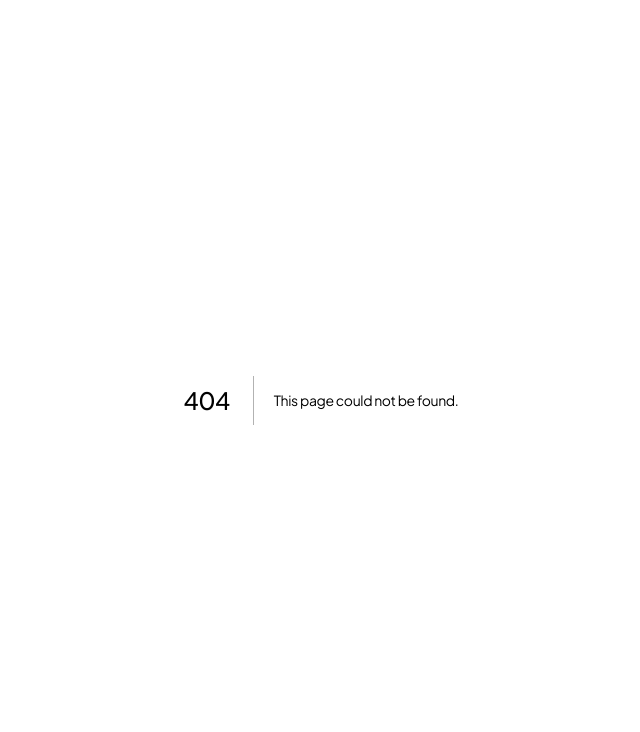
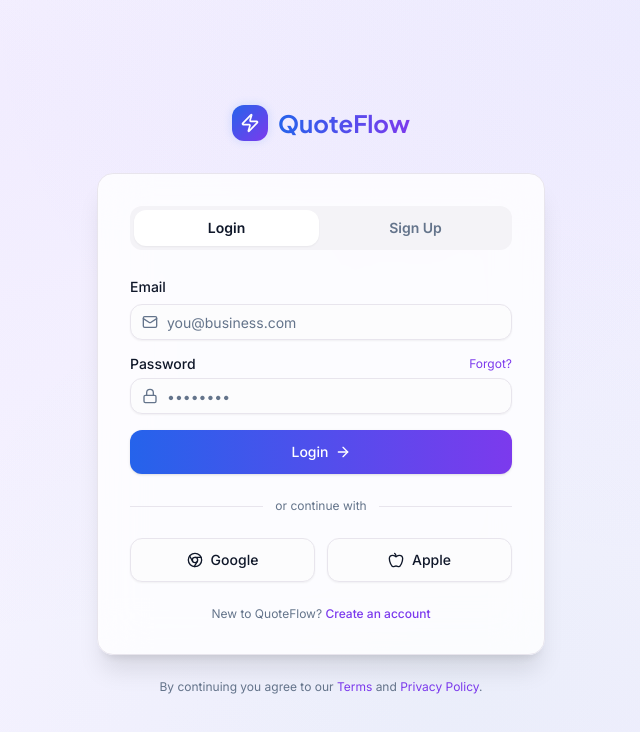
Before and after one commit to ofclsumit/free-invoice-tools, a Next.js app: page /auth in a window 1280 px wide. Before the commit this address had no page. Shown: the top 732 px of the page, without its empty margins (319-959 px from the left). Built offline with nearby package versions, Linux system fonts and the light colour scheme.

Commit message:
Add category nav headings, remove Get Started + hero badge, new /auth page with tabs, fix light mode across landing

```diff
--- /dev/null
+++ b/src/app/auth/page.tsx
@@ -0,0 +1,15 @@
+import { Suspense } from "react"
+import { AuthForm } from "@/components/auth/auth-form"
+
+export const metadata = {
+  title: "Login or Sign Up",
+  description: "Login or create your free QuoteFlow account to manage business documents.",
+}
+
+export default function AuthPage() {
+  return (
+    <Suspense fallback={null}>
+      <AuthForm />
+    </Suspense>
+  )
+}
--- a/src/app/globals.css
+++ b/src/app/globals.css
@@ -239,10 +239,10 @@
     display: flex;
     flex-direction: column;
     text-decoration: none;
-    background: rgba(255, 255, 255, 0.06);
+    background: rgba(255, 255, 255, 0.55);
     border-radius: 1.1rem;
     overflow: hidden;
-    box-shadow: 0 0 0 1px rgba(255,255,255,.12), 0 4px 16px rgba(0,0,0,.18);
+    box-shadow: 0 0 0 1px rgba(15,23,42,0.06), 0 4px 16px rgba(15,23,42,0.06);
     transition: transform .3s cubic-bezier(.175,.885,.32,2.2), box-shadow .25s ease;
   }
 
@@ -355,6 +355,7 @@
 
   /* Dark mode overrides for cards */
   .dark .tool-card, .dark .related-card {
+    background: rgba(255, 255, 255, 0.04);
     box-shadow: 0 0 0 1px rgba(255,255,255,.1), 0 4px 16px rgba(0,0,0,.35);
   }
 
--- a/src/app/page.tsx
+++ b/src/app/page.tsx
@@ -32,6 +32,10 @@
 
       <style dangerouslySetInnerHTML={{ __html: `
         .home-bg {
+          background: linear-gradient(180deg,#fbfaff 0%,#f5f1ff 28%,#efe9ff 60%,#e9e2ff 100%);
+          color: #1e1b4b;
+        }
+        .dark .home-bg {
           background: linear-gradient(180deg,#05010C 0%,#0B0618 22%,#140A2E 55%,#1A1045 100%);
           color: #ECE9F5;
         }
--- /dev/null
+++ b/src/components/auth/auth-form.tsx
@@ -0,0 +1,145 @@
+"use client"
+
+import { useState } from "react"
+import Link from "next/link"
+import { useSearchParams } from "next/navigation"
+import { Zap, Mail, Lock, User, ArrowRight, Chrome, Apple } from "lucide-react"
+import { Button } from "@/components/ui/button"
+import { Input } from "@/components/ui/input"
+import { Label } from "@/components/ui/label"
+
+type Tab = "login" | "signup"
+
+export function AuthForm() {
+  const searchParams = useSearchParams()
+  const initial = searchParams.get("tab") === "signup" ? "signup" : "login"
+  const [tab, setTab] = useState<Tab>(initial)
+
+  return (
+    <div className="min-h-screen w-full flex flex-col items-center justify-center px-4 py-16 bg-mesh">
+      <Link href="/" className="flex items-center gap-2.5 font-display font-bold text-2xl mb-8">
+        <div className="flex h-9 w-9 items-center justify-center rounded-xl bg-gradient-to-br from-blue-600 to-violet-600 shadow-glow-sm">
+          <Zap className="h-5 w-5 text-white" />
+        </div>
+        <span className="bg-gradient-to-r from-blue-600 to-violet-600 bg-clip-text text-transparent">
+          QuoteFlow
+        </span>
+      </Link>
+
+      <div className="w-full max-w-md rounded-2xl border border-border bg-card/80 backdrop-blur-xl shadow-xl p-6 sm:p-8">
+        {/* Tabs */}
+        <div className="grid grid-cols-2 gap-1 p-1 rounded-xl bg-secondary mb-6">
+          <button
+            onClick={() => setTab("login")}
+            className={`py-2 text-sm font-semibold rounded-lg transition-all ${
+              tab === "login"
+                ? "bg-card text-foreground shadow-sm"
+                : "text-muted-foreground hover:text-foreground"
+            }`}
+          >
+            Login
+          </button>
+          <button
+            onClick={() => setTab("signup")}
+            className={`py-2 text-sm font-semibold rounded-lg transition-all ${
+              tab === "signup"
+                ? "bg-card text-foreground shadow-sm"
+                : "text-muted-foreground hover:text-foreground"
+            }`}
+          >
+            Sign Up
+          </button>
+        </div>
+
+        {tab === "login" ? (
+          <div className="space-y-4">
+            <div className="space-y-1.5">
+              <Label htmlFor="email">Email</Label>
+              <div className="relative">
+                <Mail className="absolute left-3 top-1/2 -translate-y-1/2 h-4 w-4 text-muted-foreground" />
+                <Input id="email" type="email" placeholder="you@business.com" className="pl-9" />
+              </div>
+            </div>
+            <div className="space-y-1.5">
+              <div className="flex items-center justify-between">
+                <Label htmlFor="password">Password</Label>
+                <button className="text-xs text-primary hover:underline">Forgot?</button>
+              </div>
+              <div className="relative">
+                <Lock className="absolute left-3 top-1/2 -translate-y-1/2 h-4 w-4 text-muted-foreground" />
+                <Input id="password" type="password" placeholder="••••••••" className="pl-9" />
+              </div>
+            </div>
+            <Button className="w-full h-11 bg-gradient-to-r from-blue-600 to-violet-600 hover:from-blue-700 hover:to-violet-700 text-white gap-1.5">
+              Login
+              <ArrowRight className="h-4 w-4" />
+            </Button>
+          </div>
+        ) : (
+          <div className="space-y-4">
+            <div className="space-y-1.5">
+              <Label htmlFor="name">Full Name</Label>
+              <div className="relative">
+                <User className="absolute left-3 top-1/2 -translate-y-1/2 h-4 w-4 text-muted-foreground" />
+                <Input id="name" placeholder="Your name" className="pl-9" />
+              </div>
+            </div>
+            <div className="space-y-1.5">
+              <Label htmlFor="signup-email">Email</Label>
+              <div className="relative">
+                <Mail className="absolute left-3 top-1/2 -translate-y-1/2 h-4 w-4 text-muted-foreground" />
+                <Input id="signup-email" type="email" placeholder="you@business.com" className="pl-9" />
+              </div>
+            </div>
+            <div className="space-y-1.5">
+              <Label htmlFor="signup-password">Password</Label>
+              <div className="relative">
+                <Lock className="absolute left-3 top-1/2 -translate-y-1/2 h-4 w-4 text-muted-foreground" />
+                <Input id="signup-password" type="password" placeholder="Create a password" className="pl-9" />
+              </div>
+            </div>
+            <Button className="w-full h-11 bg-gradient-to-r from-blue-600 to-violet-600 hover:from-blue-700 hover:to-violet-700 text-white gap-1.5">
+              Create Account
+              <ArrowRight className="h-4 w-4" />
+            </Button>
+          </div>
+        )}
+
+        {/* Divider */}
+        <div className="flex items-center gap-3 my-6">
+          <div className="h-px flex-1 bg-border" />
+          <span className="text-xs text-muted-foreground">or continue with</span>
+          <div className="h-px flex-1 bg-border" />
+        </div>
+
+        {/* Social options */}
+        <div className="grid grid-cols-2 gap-3">
+          <Button variant="outline" className="h-11 gap-2">
+            <Chrome className="h-4 w-4" />
+            Google
+          </Button>
+          <Button variant="outline" className="h-11 gap-2">
+            <Apple className="h-4 w-4" />
+            Apple
+          </Button>
+        </div>
+
+        <p className="mt-6 text-center text-xs text-muted-foreground">
+          {tab === "login" ? "New to QuoteFlow? " : "Already have an account? "}
+          <button
+            onClick={() => setTab(tab === "login" ? "signup" : "login")}
+            className="text-primary font-medium hover:underline"
+          >
+            {tab === "login" ? "Create an account" : "Login"}
+          </button>
+        </p>
+      </div>
+
+      <p className="mt-6 text-xs text-muted-foreground">
+        By continuing you agree to our{" "}
+        <Link href="/terms" className="text-primary hover:underline">Terms</Link> and{" "}
+        <Link href="/privacy" className="text-primary hover:underline">Privacy Policy</Link>.
+      </p>
+    </div>
+  )
+}
--- a/src/components/landing/hero-section.tsx
+++ b/src/components/landing/hero-section.tsx
@@ -47,14 +47,15 @@
           padding-top: 8.5rem;
           padding-bottom: 6rem;
           background: transparent;
-          color: #ECE9F5;
+          color: var(--foreground);
           position: relative;
           z-index: 30;
         }
+        .dark .hero-root { color: #ECE9F5; }
         @media (max-width: 1023px) { .hero-root { min-height: 75vh; } }
         @media (max-width: 639px) { .hero-root { min-height: auto; padding-bottom: 5rem; } }
 
-        .hero-radial {
+        .dark .hero-radial {
           position: absolute;
           top: 8%;
           left: 50%;
@@ -72,14 +73,14 @@
           50% { opacity: 1; transform: translateX(-50%) scale(1.06); }
         }
 
-        .hero-vignette {
+        .dark .hero-vignette {
           position: absolute;
           inset: 0;
           pointer-events: none;
           background: radial-gradient(120% 80% at 50% 12%, rgba(0,0,0,0.5) 0%, rgba(0,0,0,0) 55%);
         }
 
-        .hero-particle {
+        .dark .hero-particle {
           position: absolute;
           border-radius: 9999px;
           background: rgba(196,181,253,0.9);
@@ -122,61 +123,88 @@
           width: 100%;
           padding: .85rem 1rem;
           border-radius: 9999px;
-          background: rgba(255,255,255,0.05);
-          border: 1px solid rgba(255,255,255,0.14);
+          background: rgba(255,255,255,0.85);
+          border: 1px solid rgba(15,23,42,0.12);
           backdrop-filter: blur(14px);
           -webkit-backdrop-filter: blur(14px);
-          box-shadow: 0 10px 40px -12px rgba(124,58,237,0.4);
+          box-shadow: 0 10px 40px -12px rgba(124,58,237,0.25);
           transition: border-color .2s ease, box-shadow .2s ease;
         }
         .hero-search-box:focus-within {
-          border-color: rgba(167,139,250,0.6);
-          box-shadow: 0 0 0 4px rgba(139,92,246,0.18), 0 10px 40px -12px rgba(124,58,237,0.5);
+          border-color: rgba(139,92,246,0.6);
+          box-shadow: 0 0 0 4px rgba(139,92,246,0.14), 0 10px 40px -12px rgba(124,58,237,0.35);
         }
-        .hero-search-box svg.search-ico { color: rgba(196,181,253,0.8); flex-shrink: 0; }
+        .hero-search-box svg.search-ico { color: rgba(99,102,241,0.8); flex-shrink: 0; }
         .hero-search-input {
           flex: 1; background: transparent; border: none; outline: none;
-          color: #fff; font-size: .98rem;
+          color: #0f172a; font-size: .98rem;
         }
-        .hero-search-input::placeholder { color: rgba(196,181,253,0.55); }
+        .hero-search-input::placeholder { color: rgba(71,85,105,0.6); }
 
         .hero-search-clear {
           display: flex; align-items: center; justify-content: center;
           width: 28px; height: 28px; border-radius: 9999px; flex-shrink: 0;
-          color: rgba(196,181,253,0.7); transition: background .2s ease, color .2s ease;
+          color: rgba(71,85,105,0.7); transition: background .2s ease, color .2s ease;
         }
-        .hero-search-clear:hover { background: rgba(255,255,255,0.08); color: #fff; }
+        .hero-search-clear:hover { background: rgba(15,23,42,0.06); color: #0f172a; }
 
         .hero-search-results {
           position: absolute; top: calc(100% + .6rem); left: 0; right: 0;
-          background: rgba(10,6,24,0.98);
-          border: 1px solid rgba(167,139,250,0.28);
+          background: rgba(255,255,255,0.98);
+          border: 1px solid rgba(15,23,42,0.1);
           border-radius: 1.1rem;
           backdrop-filter: blur(18px);
           -webkit-backdrop-filter: blur(18px);
-          box-shadow: 0 24px 60px -12px rgba(0,0,0,0.75), 0 0 0 1px rgba(139,92,246,0.12);
+          box-shadow: 0 24px 60px -12px rgba(0,0,0,0.25), 0 0 0 1px rgba(139,92,246,0.12);
           overflow: hidden; z-index: 40;
           max-height: 360px; overflow-y: auto;
         }
         .hero-result-item {
           display: flex; align-items: center; gap: .75rem;
           padding: .8rem 1rem; text-align: left; width: 100%;
-          color: #ECE9F5; text-decoration: none;
-          border-bottom: 1px solid rgba(255,255,255,0.05);
+          color: #1e1b4b; text-decoration: none;
+          border-bottom: 1px solid rgba(15,23,42,0.06);
           transition: background .15s ease;
         }
         .hero-result-item:last-child { border-bottom: none; }
-        .hero-result-item:hover { background: rgba(139,92,246,0.16); }
+        .hero-result-item:hover { background: rgba(139,92,246,0.1); }
         .hero-result-ico {
           width: 34px; height: 34px; border-radius: .7rem; flex-shrink: 0;
           display: flex; align-items: center; justify-content: center;
-          background: rgba(139,92,246,0.18); color: #c4b5fd;
+          background: rgba(139,92,246,0.14); color: #7c3aed;
         }
         .hero-result-ico svg { width: 17px; height: 17px; }
         .hero-result-title { font-size: .9rem; font-weight: 600; }
-        .hero-result-cat { font-size: .72rem; color: rgba(196,181,253,0.6); }
-        .hero-result-arrow { margin-left: auto; color: rgba(196,181,253,0.5); }
-        .hero-result-empty { padding: 1.25rem 1rem; text-align: center; color: rgba(196,181,253,0.6); font-size: .85rem; }
+        .hero-result-cat { font-size: .72rem; color: rgba(71,85,105,0.7); }
+        .hero-result-arrow { margin-left: auto; color: rgba(99,102,241,0.5); }
+        .hero-result-empty { padding: 1.25rem 1rem; text-align: center; color: rgba(71,85,105,0.7); font-size: .85rem; }
+
+        /* Dark search bar */
+        .dark .hero-search-box {
+          background: rgba(13,8,30,0.6);
+          border: 1px solid rgba(255,255,255,0.14);
+          box-shadow: 0 10px 40px -12px rgba(124,58,237,0.4);
+        }
+        .dark .hero-search-box:focus-within {
+          border-color: rgba(167,139,250,0.6);
+          box-shadow: 0 0 0 4px rgba(139,92,246,0.18), 0 10px 40px -12px rgba(124,58,237,0.5);
+        }
+        .dark .hero-search-box svg.search-ico { color: rgba(196,181,253,0.8); }
+        .dark .hero-search-input { color: #fff; }
+        .dark .hero-search-input::placeholder { color: rgba(196,181,253,0.55); }
+        .dark .hero-search-clear { color: rgba(196,181,253,0.7); }
+        .dark .hero-search-clear:hover { background: rgba(255,255,255,0.08); color: #fff; }
+        .dark .hero-search-results {
+          background: rgba(10,6,24,0.98);
+          border: 1px solid rgba(167,139,250,0.28);
+          box-shadow: 0 24px 60px -12px rgba(0,0,0,0.75), 0 0 0 1px rgba(139,92,246,0.12);
+        }
+        .dark .hero-result-item { color: #ECE9F5; border-bottom: 1px solid rgba(255,255,255,0.05); }
+        .dark .hero-result-item:hover { background: rgba(139,92,246,0.16); }
+        .dark .hero-result-ico { background: rgba(139,92,246,0.18); color: #c4b5fd; }
+        .dark .hero-result-cat { color: rgba(196,181,253,0.6); }
+        .dark .hero-result-arrow { color: rgba(196,181,253,0.5); }
+        .dark .hero-result-empty { color: rgba(196,181,253,0.6); }
       ` }} />
 
       {/* Background layers */}
@@ -193,18 +221,6 @@
 
       {/* Content */}
       <div className="relative z-10 mx-auto flex w-full max-w-3xl flex-col items-center px-6 pt-6 pb-16 text-center">
-        {/* Badge */}
-        <motion.div
-          initial={{ opacity: 0, y: 12 }}
-          animate={{ opacity: 1, y: 0 }}
-          transition={{ duration: 0.6 }}
-        >
-          <span className="hero-badge inline-flex items-center gap-2 rounded-full px-4 py-1.5 text-[11px] font-semibold uppercase tracking-[0.22em] text-violet-200">
-            <span className="h-1.5 w-1.5 rounded-full bg-violet-300 shadow-[0_0_8px_rgba(167,139,250,0.9)]" />
-            Free Business Document Platform
-          </span>
-        </motion.div>
-
         {/* Heading */}
         <motion.h1
           initial={{ opacity: 0, y: 18 }}
@@ -212,7 +228,7 @@
           transition={{ duration: 0.8, delay: 0.1 }}
           className="mt-6 max-w-3xl text-4xl font-bold leading-[1.08] tracking-tight sm:text-5xl md:text-6xl"
         >
-          <span className="text-white">Professional Business Documents.</span>{" "}
+          <span className="text-foreground">Professional Business Documents.</span>{" "}
           <span className="hero-gradient-text">Made Simple.</span>
         </motion.h1>
 
@@ -221,7 +237,7 @@
           initial={{ opacity: 0, y: 14 }}
           animate={{ opacity: 1, y: 0 }}
           transition={{ duration: 0.8, delay: 0.2 }}
-          className="mt-5 max-w-2xl text-[15px] text-violet-100/70 sm:text-[17px]"
+          className="mt-5 max-w-2xl text-[15px] text-muted-foreground sm:text-[17px]"
         >
           Create invoices, quotations, GST invoices, purchase orders, delivery challans and more in seconds.
         </motion.p>
@@ -297,7 +313,7 @@
           initial={{ opacity: 0 }}
           animate={{ opacity: 1 }}
           transition={{ duration: 0.8, delay: 0.45 }}
-          className="mt-10 text-center text-[13px] text-violet-100/45"
+          className="mt-10 text-center text-[13px] text-muted-foreground"
         >
           Explore all tools below — invoices, calculators, GST utilities &amp; more.
         </motion.p>
--- a/src/components/landing/landing-nav.tsx
+++ b/src/components/landing/landing-nav.tsx
@@ -46,7 +46,9 @@
 
   const navLinks = [
     { href: "#how-it-works", label: "How it works" },
-    { href: "/#tools", label: "Free Tools" },
+    { href: "#cat-document", label: "Document Generators" },
+    { href: "#cat-calculators", label: "Financial Calculators" },
+    { href: "#cat-utilities", label: "Utilities & Tools" },
   ]
 
   return (
@@ -109,9 +111,12 @@
           {/* Right actions */}
           <div className="flex items-center gap-3">
             <ThemeToggle />
-            <Link href="/invoice-generator" className="hidden md:inline-flex">
+            <Link href="/auth?tab=login" className="hidden md:inline-flex text-sm font-medium text-muted-foreground hover:text-foreground transition-colors">
+              Login
+            </Link>
+            <Link href="/auth?tab=signup" className="hidden md:inline-flex">
               <Button size="sm" className="h-9 px-5 text-sm font-semibold gap-1.5 bg-gradient-to-r from-blue-600 to-violet-600 hover:from-blue-700 hover:to-violet-700 text-white shadow-md shadow-blue-500/20">
-                Get Started
+                Sign Up
                 <ArrowRight className="h-3.5 w-3.5" />
               </Button>
             </Link>
@@ -140,11 +145,18 @@
               </a>
             ))}
             <Link
-              href="/invoice-generator"
+              href="/auth?tab=login"
+              className="block px-4 py-3 text-sm font-medium text-muted-foreground hover:text-foreground hover:bg-accent rounded-lg transition-all"
+              onClick={() => setIsMobileOpen(false)}
+            >
+              Login
+            </Link>
+            <Link
+              href="/auth?tab=signup"
               className="flex items-center gap-2 px-4 py-3 text-sm font-semibold text-white bg-gradient-to-r from-blue-600 to-violet-600 rounded-lg mt-2"
               onClick={() => setIsMobileOpen(false)}
             >
-              Get Started
+              Sign Up
               <ArrowRight className="h-3.5 w-3.5" />
             </Link>
           </div>
--- a/src/components/landing/tools-section.tsx
+++ b/src/components/landing/tools-section.tsx
@@ -192,7 +192,13 @@
           }
 
           return (
-            <div key={category.label}>
+            <div key={category.label} id={
+              category.label === "Document Generators"
+                ? "cat-document"
+                : category.label === "Financial Calculators"
+                ? "cat-calculators"
+                : "cat-utilities"
+            }>
               {idx > 0 && <div className="section-divider" />}
               <div className="section">
                 <div className="section-header">
```
